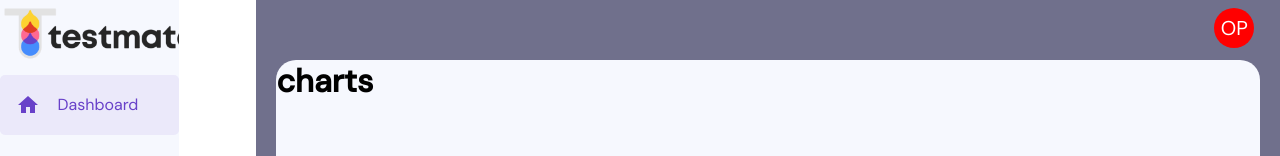
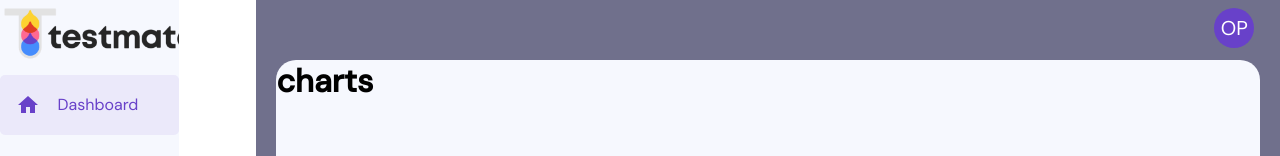
Before and after one commit to farah2003/admin-panel, a React (Create React App) app: page / in a window 1280 px wide. Shown: the top 156 px of the page. Built offline with nearby package versions, Linux system fonts and the light colour scheme.

Commit message:
dashbord header component

```diff
--- a/src/components/Header/header.tsx
+++ b/src/components/Header/header.tsx
@@ -1,10 +1,15 @@
-import React from 'react';
 import { Avatar, Box } from '@mui/material';
+import { Menu } from '@mui/icons-material';
 import * as style from './style';
+import { HeaderInterface } from '../../interfaces';
 
-const Header = () => {
+const Header = ({ setVisible }: HeaderInterface.Props) => {
+  const handleDrawerVisablity = () => {
+    setVisible(true);
+  };
   return (
     <Box sx={style.header}>
+      <Menu sx={style.menuIcon} onClick={handleDrawerVisablity} />
       <Avatar sx={style.avater}>OP</Avatar>
     </Box>
   );
--- a/src/components/Header/style.ts
+++ b/src/components/Header/style.ts
@@ -2,10 +2,28 @@ export const header = {
   height: '7%',
   padding: '1.5% 2.5%',
   display: 'flex',
+  flexDirection: 'row',
   alignItems: 'center',
-  justifyContent: 'flex-end',
+  justifyContent: {
+    xs: 'space-between',
+    sm: 'space-between',
+    md: 'space-between',
+    lg: 'flex-end',
+    xl: 'flex-end',
+  },
 };
 
 export const avater = {
-  bgcolor: 'red',
+  bgcolor: ['primary.main'],
 };
+
+export const menuIcon = {
+  display: {
+    xs: 'flex',
+    sm: 'flex',
+    md: 'flex',
+    lg: 'none',
+    xl: 'none',
+  },
+  cursor: 'pointer',
+};
```
